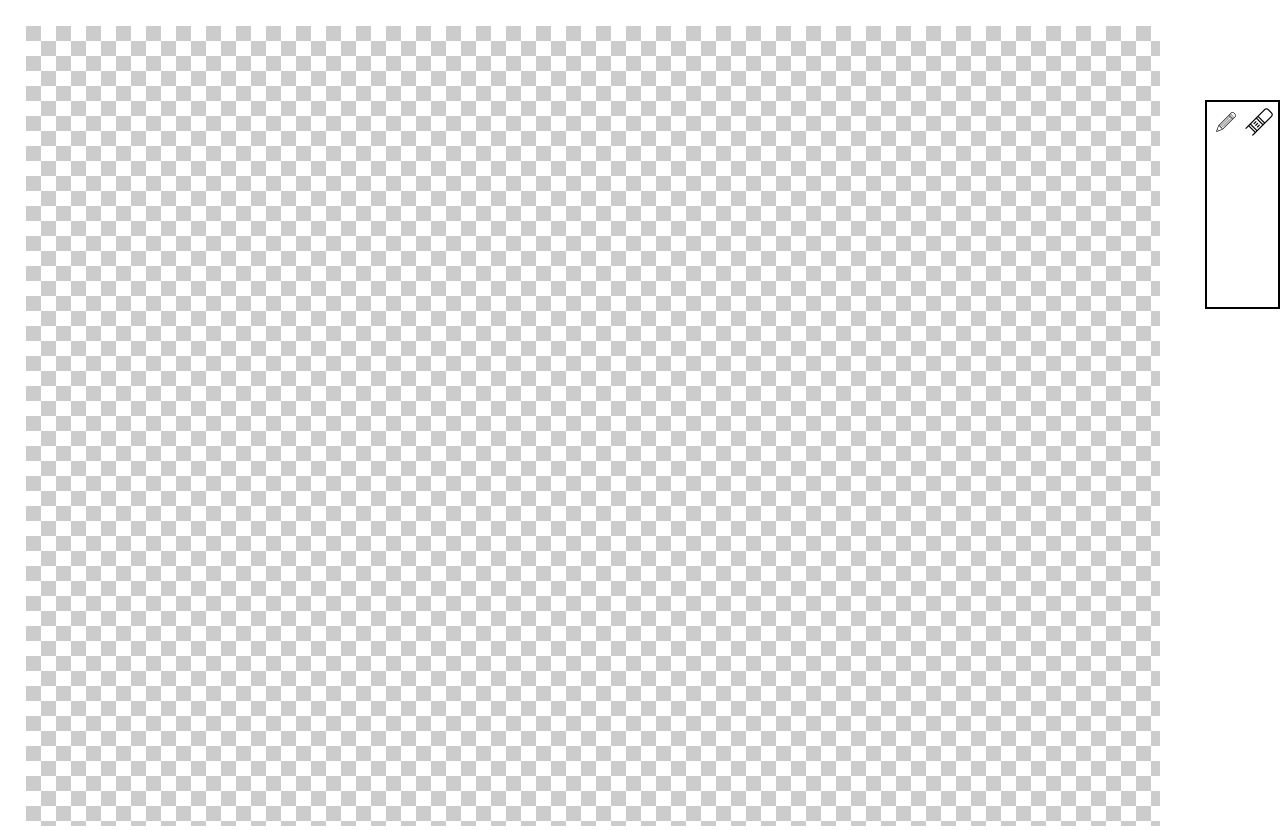
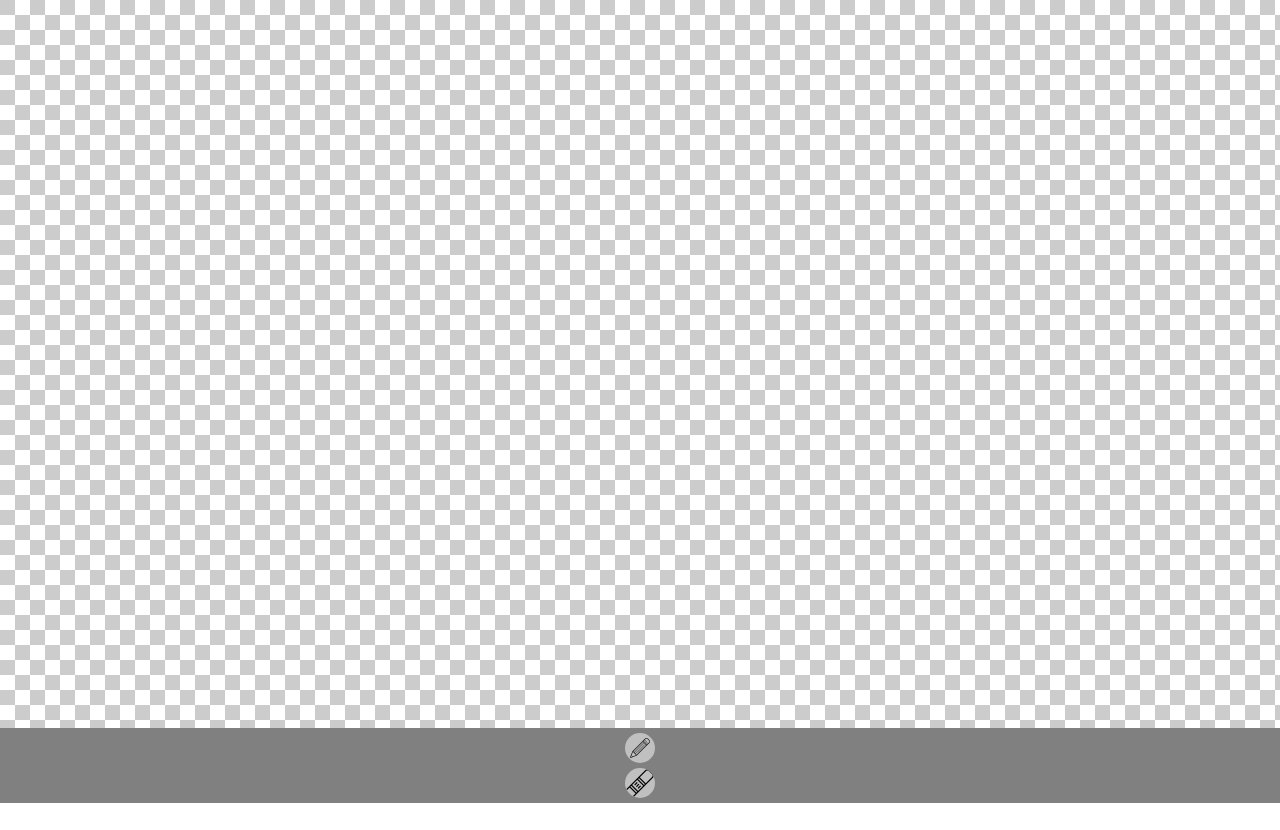
Before and after one commit to oz-hernandez/paint-app, a React (Create React App) app: page / in a window 1280 px wide. After the commit the page ends 803 px from the top, so only its background shows below. Built offline with nearby package versions, Linux system fonts and the light colour scheme; the HTML template or start-up script is replaced by a standard one.

Commit message:
add left and right borders. add tools to bottom

```diff
--- a/src/App.css
+++ b/src/App.css
@@ -1,25 +1,20 @@
 .App {
-  width: 100vw;
-  height: 100vh;
-  text-align: center;
   display: flex;
-  justify-content: center;
-  margin-top: 2% auto;
+  flex: 1;
+  flex-direction: column;
+  /* justify-content: flex-start; */
+  /* justify-content: center; */
 }
 
 .tool-panel {
   display: flex;
-  flex-direction: row;
+  flex: 1;
+  flex-direction: column;
   flex-wrap: wrap;
+  align-items: center;
   justify-content: space-evenly;
+  background-color: gray;
   padding-top: 5px;
-  width: 80px;
-  height: 200px;
-  margin-top: 100px;
-  margin-left: 20px;
-  border-color: black;
-  border-width: 2px;
-  border-style: solid;
 }
 
 label {
@@ -27,15 +22,23 @@ label {
 }
 
 .main-grid {
-  /* display: flex; */
-  width: 100vw;
-  height: 100vh;
-  margin: 2% 2%;
+  display: flex;
+  flex: 1;
+}
+
+.main-grid > div[class="left-side-bar"] {
+  width: 15vw;
+  background-color: gray;
+}
+
+.main-grid > div[class="right-side-bar"] {
+  width: 15vw;
+  background-color: gray;
 }
 
 #canvas {
-  width: 100%;
-  height: 100%;
+  width: 100vw;
+  height: 91vh;
   background: url("assets/8bitbg.png") repeat;
 }
 
@@ -46,35 +49,12 @@ label {
   opacity: 0;
 }
 
-[type=radio]:checked + img {
-  /* background-color: AliceBlue; */
-  background-color: lightsalmon;
+[type=radio] + img {
+  background-color:rgb(255, 255, 255, 0.5);
   border-radius: 90%;
-  border-style: solid;
 }
 
-/* .App-logo {
-  height: 40vmin;
-  pointer-events: none;
+[type=radio]:checked + img {
+  background-color: white;
+  border-radius: 90%;
 }
-
-@media (prefers-reduced-motion: no-preference) {
-  .App-logo {
-    animation: App-logo-spin infinite 20s linear;
-  }
-}
-
-.App-header {
-  background-color: #282c34;
-  min-height: 100vh;
-  display: flex;
-  flex-direction: column;
-  align-items: center;
-  justify-content: center;
-  font-size: calc(10px + 2vmin);
-  color: white;
-}
-
-.App-link {
-  color: #61dafb;
-} */
--- a/src/App.js
+++ b/src/App.js
@@ -10,7 +10,9 @@ function App() {
 
       { /* until we have the drawgrid use div main-grid*/ }
       <div className="main-grid">
+        <div className="left-side-bar"></div>
         <canvas id="canvas"></canvas>
+        <div className="right-side-bar"></div>
       </div>
 
       <ToolPanel />
```
